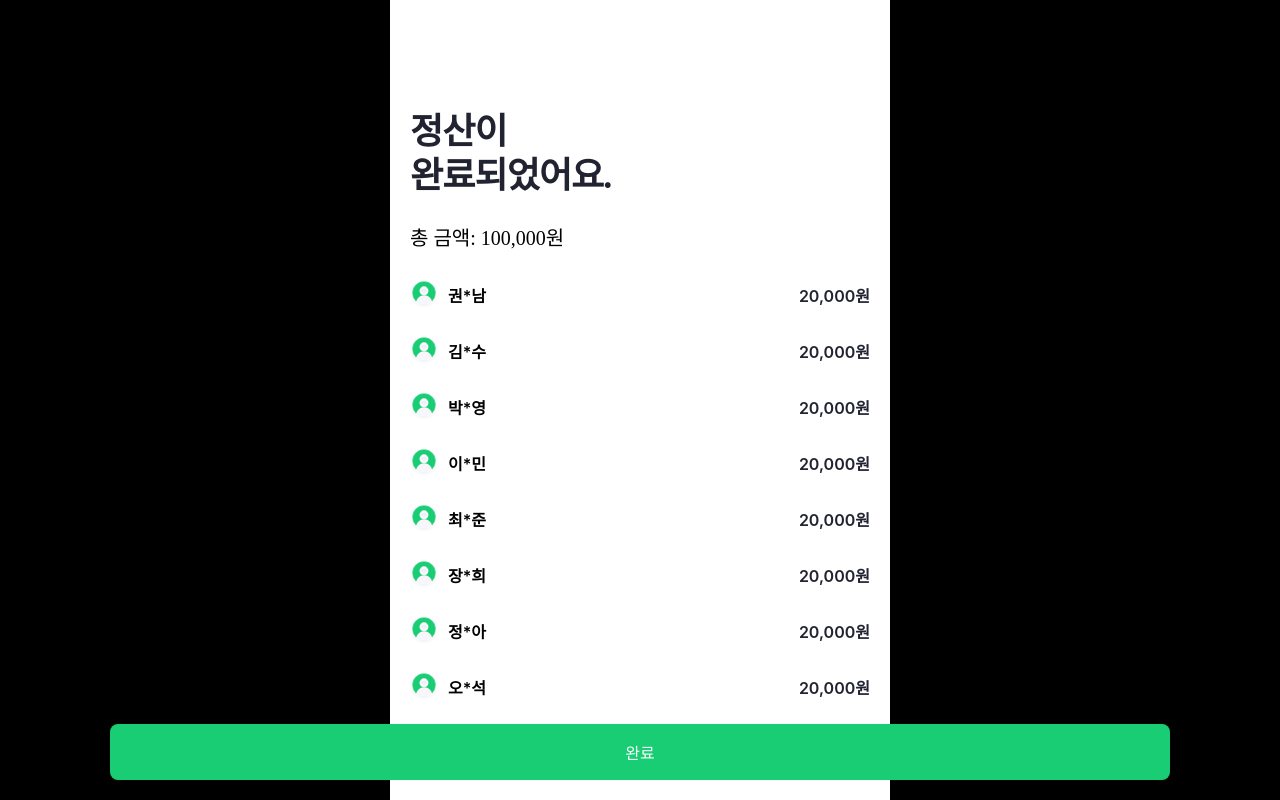
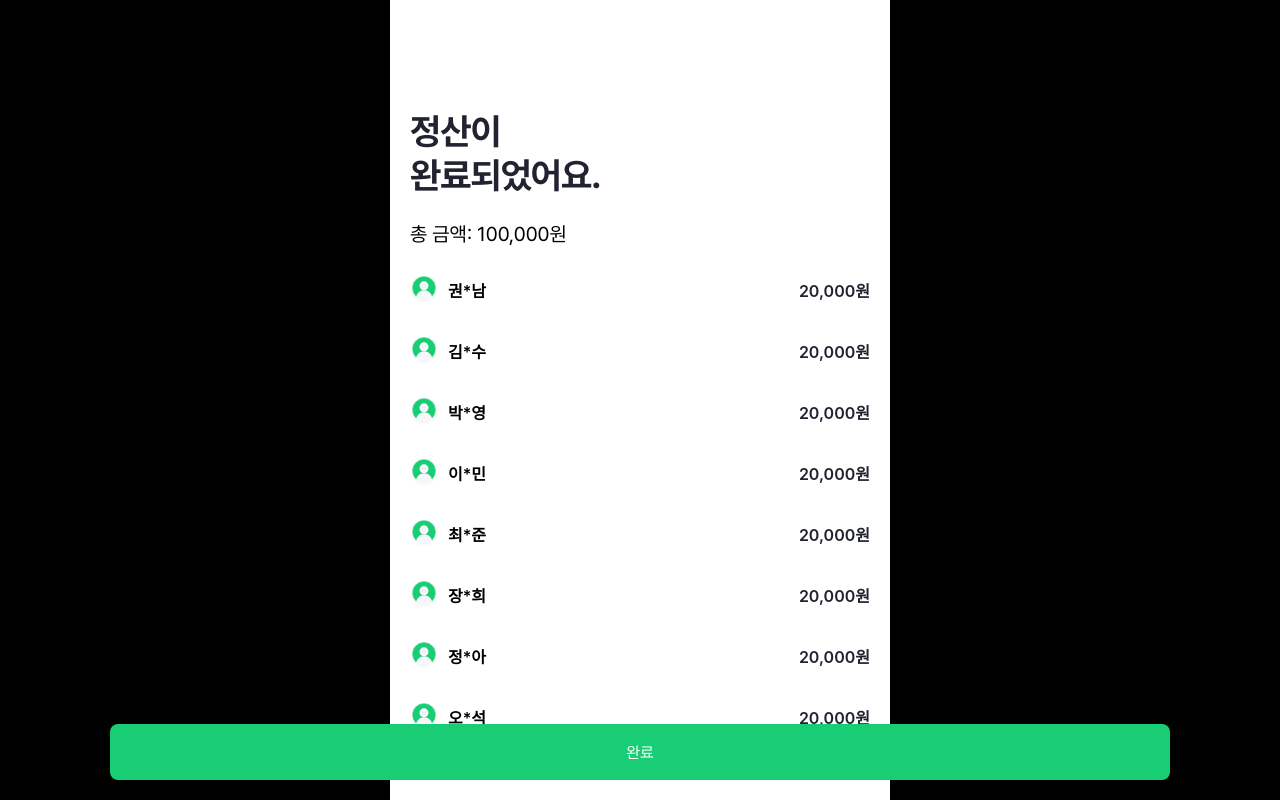
Before and after one commit to kmgnw/time-tag_web, a React (Create React App) app: page /pay-completed in a window 1280 px wide. Built offline with nearby package versions, Linux system fonts and the light colour scheme.

Commit message:
폰트 적용 완료

```diff
--- a/src/entities/PayProcessing/ui/MemberCell.jsx
+++ b/src/entities/PayProcessing/ui/MemberCell.jsx
@@ -22,6 +22,7 @@ const MainLayout = styled.div`
   justify-content: space-between;
   align-items: center;
   width: 100%;
+  margin-bottom: 5px
 `;
 
 const ProfileWrap = styled.div`
--- a/src/pages/PayCompleted.jsx
+++ b/src/pages/PayCompleted.jsx
@@ -37,7 +37,7 @@ const MainTitle = styled.div`
     margin-top: 110px;
     margin-bottom: 24px;
     color: #212330;
-    font-family: Pretendard;
+    font-family: 'Pretendard-Bold';
     font-size: 36px;
     font-style: normal;
     font-weight: 600;
@@ -47,7 +47,7 @@ const MainTitle = styled.div`
 
 const Price = styled.p`
   font-size: 20px;
-  font-family: "Pretendard-400";
+  font-family: "Pretendard-Regular";
   margin-bottom: 32px;
 `;
 
@@ -77,6 +77,6 @@ const CompleteButton = styled.button`
 
 const CompleteText = styled.span`
   font-size: 16px;
-  font-family: "Pretendard-600";
+  font-family: "Pretendard-Regular";
   color: white;
 `;
--- a/src/pages/PayProcessing.jsx
+++ b/src/pages/PayProcessing.jsx
@@ -73,5 +73,5 @@ const ListContainer = styled.div`
 
 const AnimatedMemberCell = styled(animated.div)`
   width: 100%;
-  margin-bottom: 10px;
+  margin-bottom: 5px;
 `;
```
